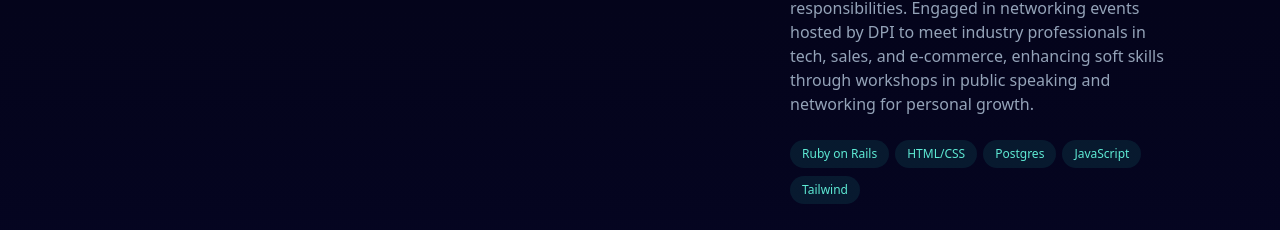
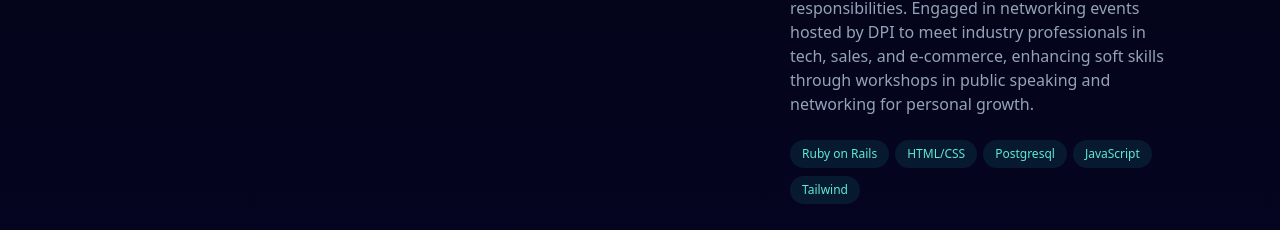
Before and after one commit to marywebby/vite-portfolio, a React (Vite) app: page / in a window 1280 px wide. Shown: the part 1115-1345 px from the top of the page. Built offline with nearby package versions, Linux system fonts and the light colour scheme.

Commit message:
fixed typo

```diff
--- a/src/components/Experience.jsx
+++ b/src/components/Experience.jsx
@@ -16,7 +16,7 @@ const experienceData = [
     organization: 'Discovery Partners Institute',
     description:
       'Attended weekly classroom sessions and developed full-stack web apps utilizing technologies such as Ruby on Rails PostgreSQL, and JavaScript. Collaborated in teams throughout the development life cycle, researched issues, and designed solutions, while curating deadlines and delegating responsibilities. Engaged in networking events hosted by DPI to meet industry professionals in tech, sales, and e-commerce, enhancing soft skills through workshops in public speaking and networking for personal growth.',
-    technologies: ['Ruby on Rails', 'HTML/CSS', 'Postgres', 'JavaScript', 'Tailwind'],
+    technologies: ['Ruby on Rails', 'HTML/CSS', 'Postgresql', 'JavaScript', 'Tailwind'],
     link: 'https://dpi.uillinois.edu/',
   },
   {
```
